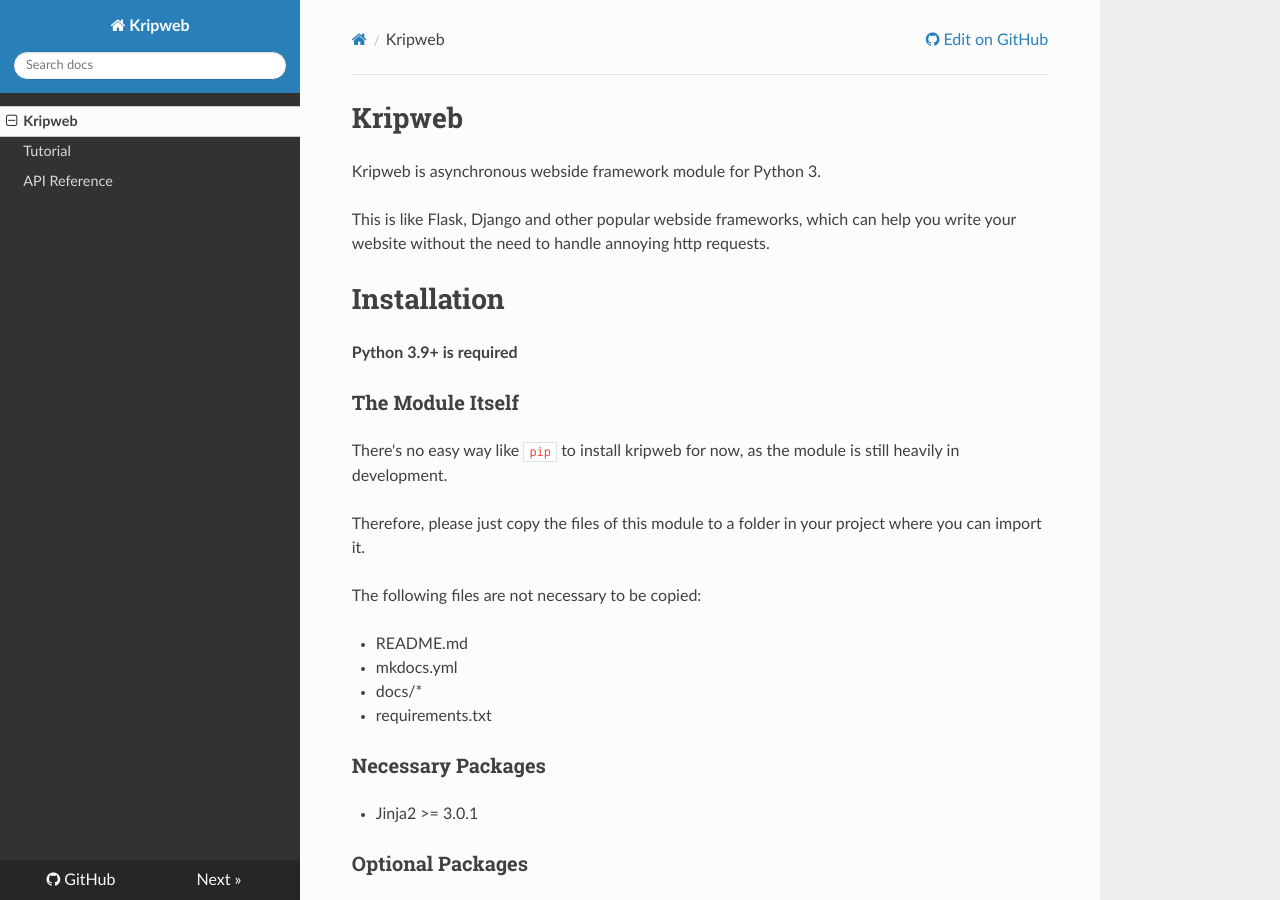
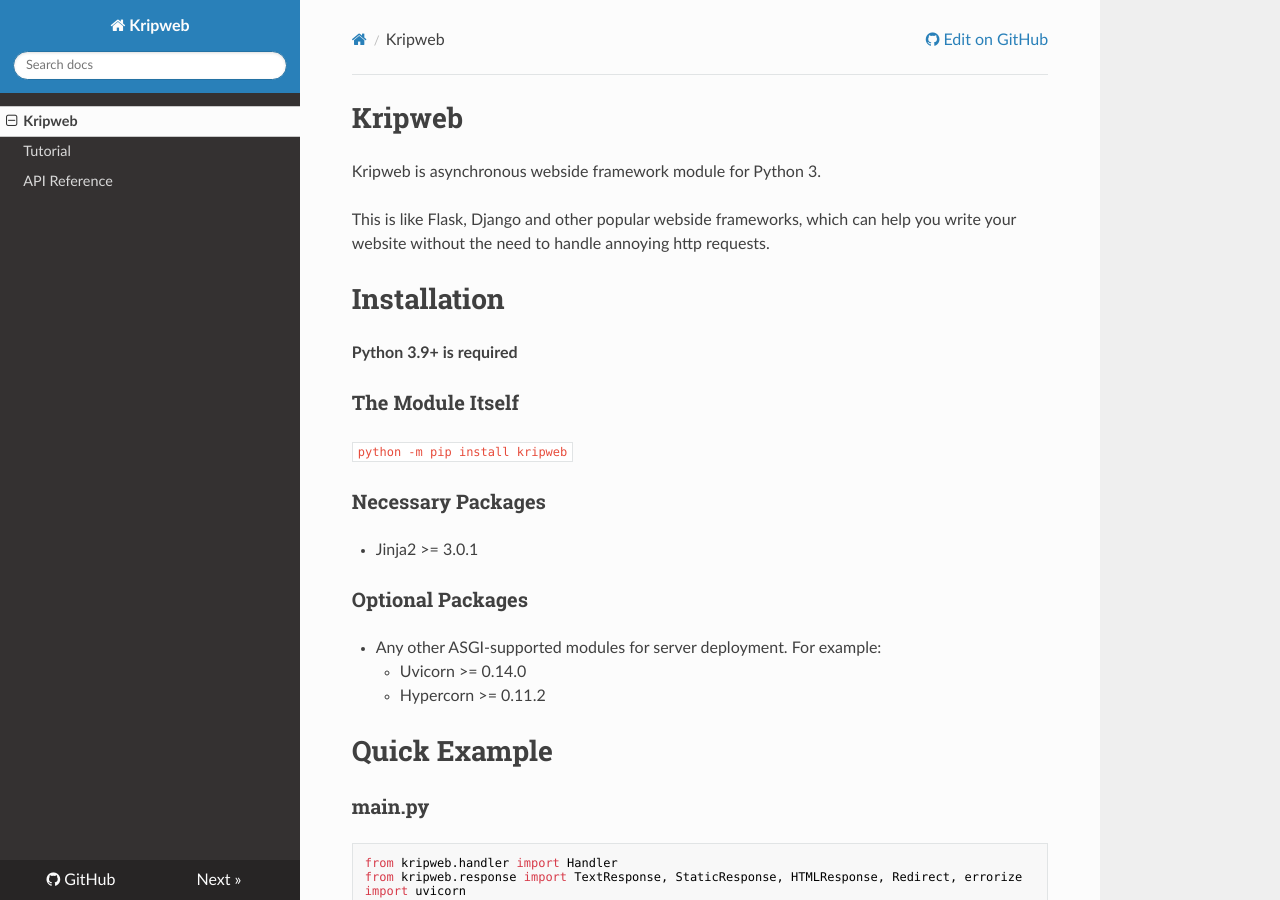
Before and after one commit to vinkami/kripweb, an MkDocs documentation site: the page built from docs/index.md, in a window 1280 px wide and 900 px high. Built offline with MkDocs 1.6.1, drawn with Linux system fonts in a browser that asks for light colours; nearby versions of some CDN libraries.

Commit message:
Updated docs

```diff
--- a/docs/index.md
+++ b/docs/index.md
@@ -8,16 +8,7 @@
 **Python 3.9+ is required**
 
 ### The Module Itself
-There's no easy way like `pip` to install kripweb for now, as the module is still heavily in development.
-
-Therefore, please just copy the files of this module to a folder in your project where you can import it.
-
-The following files are not necessary to be copied:
-
- - README.md
- - mkdocs.yml
- - docs/*
- - requirements.txt
+`python -m pip install kripweb`
 
 ### Necessary Packages
  - Jinja2 >= 3.0.1
```
Also changed, not shown: README.md (+2 -2 lines).
